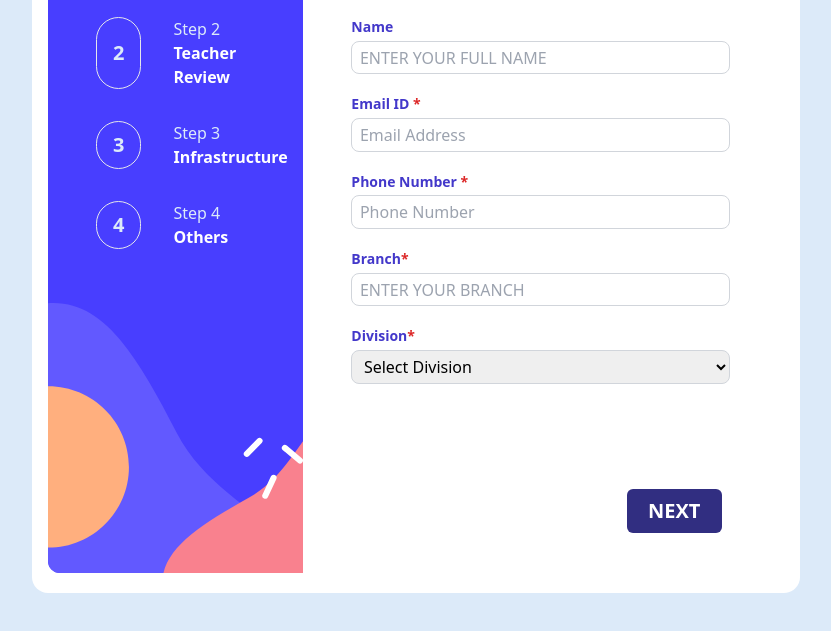
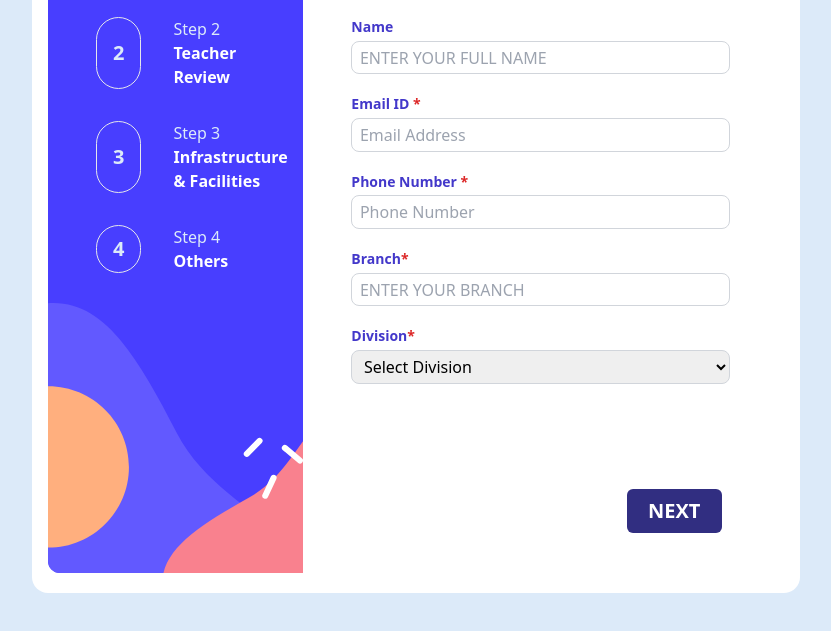
Before and after one commit to Shivam-Fl/MULTI-STEP-FORM, a plain HTML site: page index.html in a window 1280 px wide. Shown: the part 167-798 px from the top of the page, without its empty margins (224-1055 px from the left). Drawn offline with nearby package versions, Linux system fonts and the light colour scheme.

Commit message:
change infrastructure to infrastructure and facilities

```diff
--- a/index.html
+++ b/index.html
@@ -37,7 +37,7 @@
             <button class="rounded-full px-4 text-xl border-[1px] outline-[#dceaf9] text-[#dceaf9] font-bold step-button" data-step="3">3</button>
             <div class="btntext max-sm:hidden text-[#dceaf9]">
                 <p>Step 3</p>
-                <h2 class="text-white font-bold">Infrastructure</h2>
+                <h2 class="text-white font-bold">Infrastructure & Facilities </h2>
             </div>
         </li>
 
@@ -184,7 +184,7 @@
             </div>
           </div>
           <div id="step3" class="m-12 hidden step">
-            <h1 class="font-extrabold text-left text-[150%] text-indigo-900">Infrastructure</h1>
+            <h1 class="font-extrabold text-left text-[150%] text-indigo-900">Infrastructure & Facilities </h1>
             <div class="mt-7 text-sm">
 
               <p class="block  font-bold text-indigo-700">Clasrooms</p>
```
